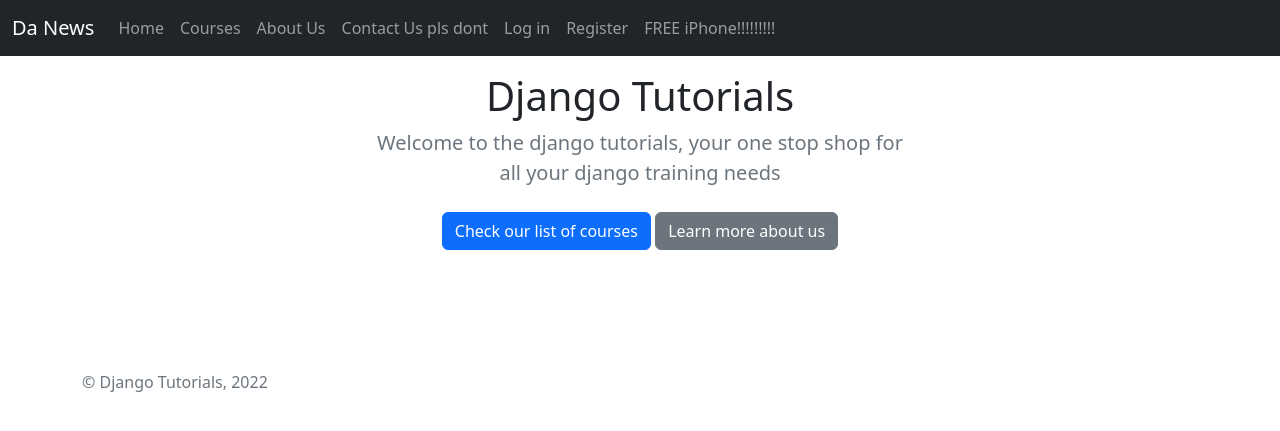
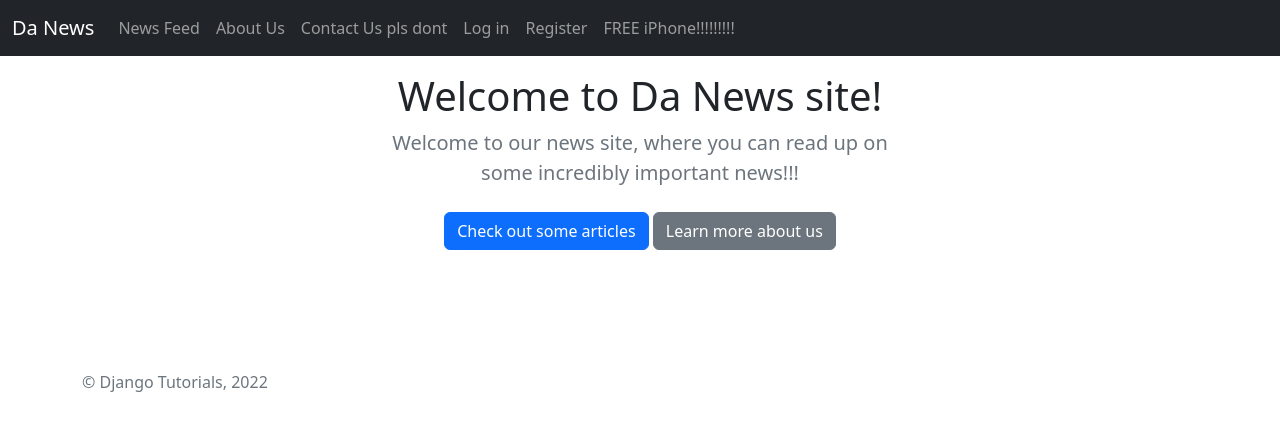
Before and after one commit to Axelkarnebro/webcasts-group-14, a Django app: page / in a window 1280 px wide. Shown: the top 431 px of the page. Run offline with Django 4.2, Linux system fonts and the light colour scheme; some libraries are stand-ins or nearby versions.

Commit message:
there IS NO COURSE
bortaaaaa

also tog med lite ändringar i home men det blir inga collisions haha varför skulle det bli det :))))))))))))))))))))))))

```diff
--- a/article/templates/pages/article_create.html
+++ b/article/templates/pages/article_create.html
@@ -1,11 +1,11 @@
 {% extends 'layouts/public_base.html' %}
 
 {% block description %}
-  Create a new course
+  Create a new article
 {% endblock %}
 
 {% block keywords %}
-  Add course, Create Course
+  Add article, Create article
 {% endblock %}
 
 {% block title %}
--- a/main/templates/includes/_menu.html
+++ b/main/templates/includes/_menu.html
@@ -1,6 +1,6 @@
   <nav class="navbar navbar-expand-md navbar-dark fixed-top bg-dark">
     <div class="container-fluid">
-      <a class="navbar-brand" href="{% url 'article:article_list' %}">Da News</a>
+      <a class="navbar-brand" href="{% url 'main:home' %}">Da News</a>
       <button class="navbar-toggler" type="button" data-bs-toggle="collapse" data-bs-target="#navbarCollapse"
               aria-controls="navbarCollapse" aria-expanded="true" aria-label="Toggle navigation">
         <span class="navbar-toggler-icon"></span>
@@ -8,10 +8,7 @@
       <div class="collapse navbar-collapse" id="navbarCollapse" style="">
         <ul class="navbar-nav me-auto mb-2 mb-md-0">
           <li class="nav-item">
-            <a class="nav-link" aria-current="page" href="{% url 'main:home' %}">Home</a>
-          </li>
-          <li class="nav-item">
-            <a class="nav-link" href="{% url 'course:course_list' %}">Courses</a>
+            <a class="nav-link" aria-current="page" href="{% url 'article:article_list' %}">News Feed</a>
           </li>
           <li class="nav-item">
             <a class="nav-link" href="{% url 'main:about_us' %}">About Us</a>
--- a/main/templates/pages/home.html
+++ b/main/templates/pages/home.html
@@ -16,10 +16,10 @@
   <section class="mt-4 text-center">
     <div class="row">
       <div class="col-lg-6 col-md-8 mx-auto">
-        <h1 class="fw-light">Django Tutorials</h1>
-        <p class="lead text-muted">Welcome to the django tutorials, your one stop shop for all your django training needs</p>
+        <h1 class="fw-light">Welcome to Da News site!</h1>
+        <p class="lead text-muted">Welcome to our news site, where you can read up on some incredibly important news!!!</p>
         <p>
-          <a href="{% url 'course:course_list' %}" class="btn btn-primary my-2">Check our list of courses</a>
+          <a href="{% url 'article:article_list' %}" class="btn btn-primary my-2">Check out some articles</a>
           <a href="{% url 'main:about_us' %}" class="btn btn-secondary my-2">Learn more about us</a>
         </p>
       </div>
--- a/main/templates/pages/login_form.html
+++ b/main/templates/pages/login_form.html
@@ -20,7 +20,7 @@
     has-error
   {% endif %}"
 >
-  <label class="control-label" for="course">Password</label>
+  <label class="control-label" for="password">Password</label>
   <input class="form-control" name="password">
   {% if form.password.errors %}
     <div class="form-group has-error">
--- a/webcasts/settings.py
+++ b/webcasts/settings.py
@@ -37,7 +37,6 @@ INSTALLED_APPS = [
     'django.contrib.sessions',
     'django.contrib.messages',
     'django.contrib.staticfiles',
-    'course',
     'main',
     'article',
 ]
--- a/webcasts/urls.py
+++ b/webcasts/urls.py
@@ -18,7 +18,6 @@ from django.urls import path, include
 
 urlpatterns = [
     path('', include('main.urls')),
-    path('course/', include('course.urls')),
     path('admin/', admin.site.urls),
     path('article/', include('article.urls')),
 ]
```
